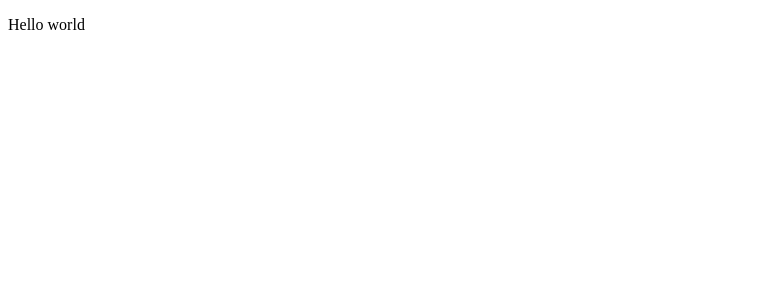
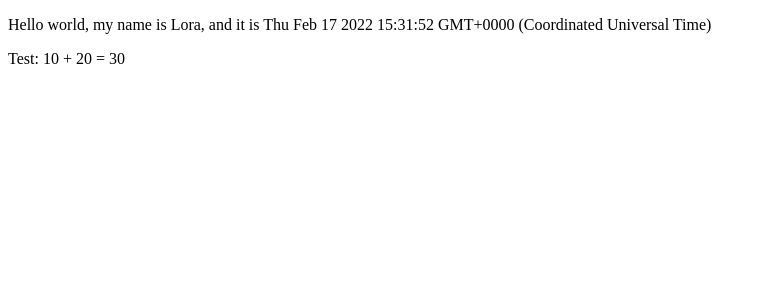
Before and after one commit to loreliawand/ncitylab, a JavaScript app: page / in a window 1280 px wide. Shown: the top 300 px of the page, without its empty margins (0-766 px from the left). Built offline with nearby package versions, Linux system fonts and the light colour scheme; the HTML template or start-up script is replaced by a standard one.

Commit message:
Work with component

```diff
--- a/src/App.js
+++ b/src/App.js
@@ -1,7 +1,16 @@
-const App = () => (
-  <div>
-    <p>Hello world</p>
-  </div>
-);
+const App = () => {
+  const now = new Date();
+  const a = 10;
+  const b = 20;
+  console.log('Hello from component. All systems are working normally');
+  return (
+    <div>
+      <p>Hello world, my name is Lora, and it is {now.toString()}</p>
+      <p>
+        Test: {a} + {b} = {a + b}
+      </p>
+    </div>
+  );
+};
 
 export default App;
```
